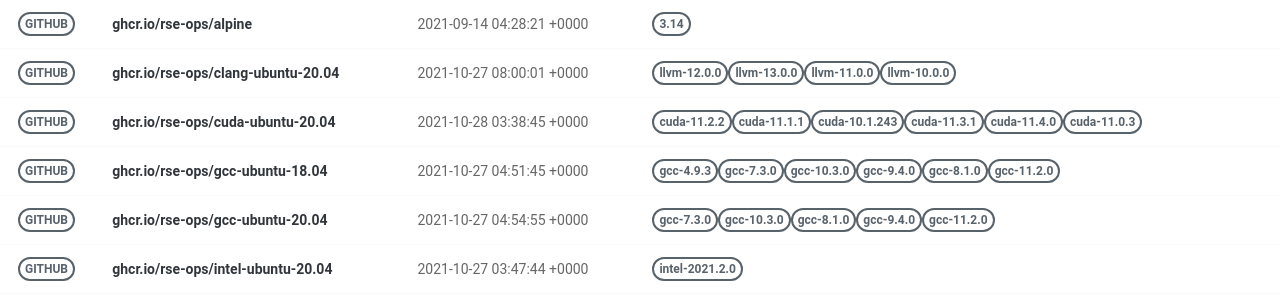
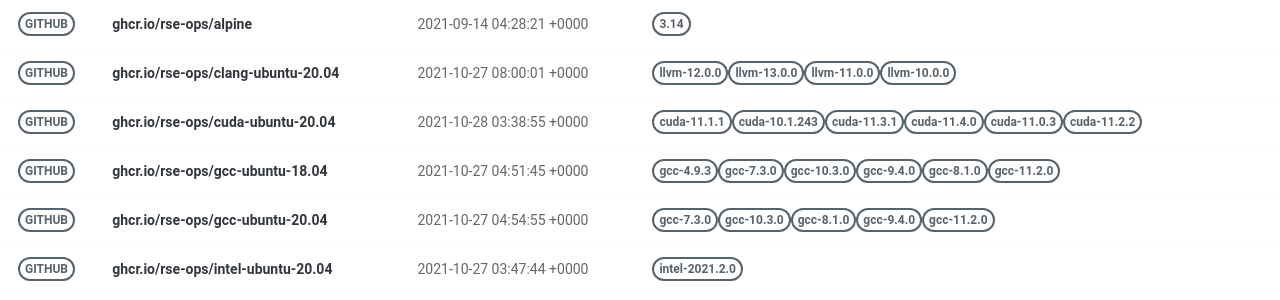
Before and after one commit to rse-ops/docker-images, a Jekyll site: the page built from pages/index.md, in a window 1280 px wide. Shown: the part 130-430 px from the top of the page. Built offline with Jekyll 4.4.1, drawn with Linux system fonts in a browser that asks for light colours; nearby versions of some CDN libraries.

Commit message:
Automated push to update library 2021-10-28

```diff
--- a/_library/ghcr.io-rse-ops-cuda-ubuntu-20.04.md
+++ b/_library/ghcr.io-rse-ops-cuda-ubuntu-20.04.md
@@ -1,14 +1,11 @@
 ---
 layout: container
 name: ghcr.io/rse-ops/cuda-ubuntu-20.04
-updated_at: 2021-10-28 03:38:45.869404
+updated_at: 2021-10-28 03:38:55.087358
 
 
 container_url: https://github.com/orgs/rse-ops/packages/container/package/cuda-ubuntu-20.04
 versions:
- - tag: cuda-11.2.2
-   dockerfile: https://github.com/rse-ops/docker-images/blob/main/ubuntu/cuda/Dockerfile
-   manifest: https://crane.ggcr.dev/manifest/ghcr.io/rse-ops/cuda-ubuntu-20.04:cuda-11.2.2
  - tag: cuda-11.1.1
    dockerfile: https://github.com/rse-ops/docker-images/blob/main/ubuntu/cuda/Dockerfile
    manifest: https://crane.ggcr.dev/manifest/ghcr.io/rse-ops/cuda-ubuntu-20.04:cuda-11.1.1
```
Also changed, not shown: other parts of _library/ghcr.io-rse-ops-cuda-ubuntu-20.04.md (+3 -0 lines).
